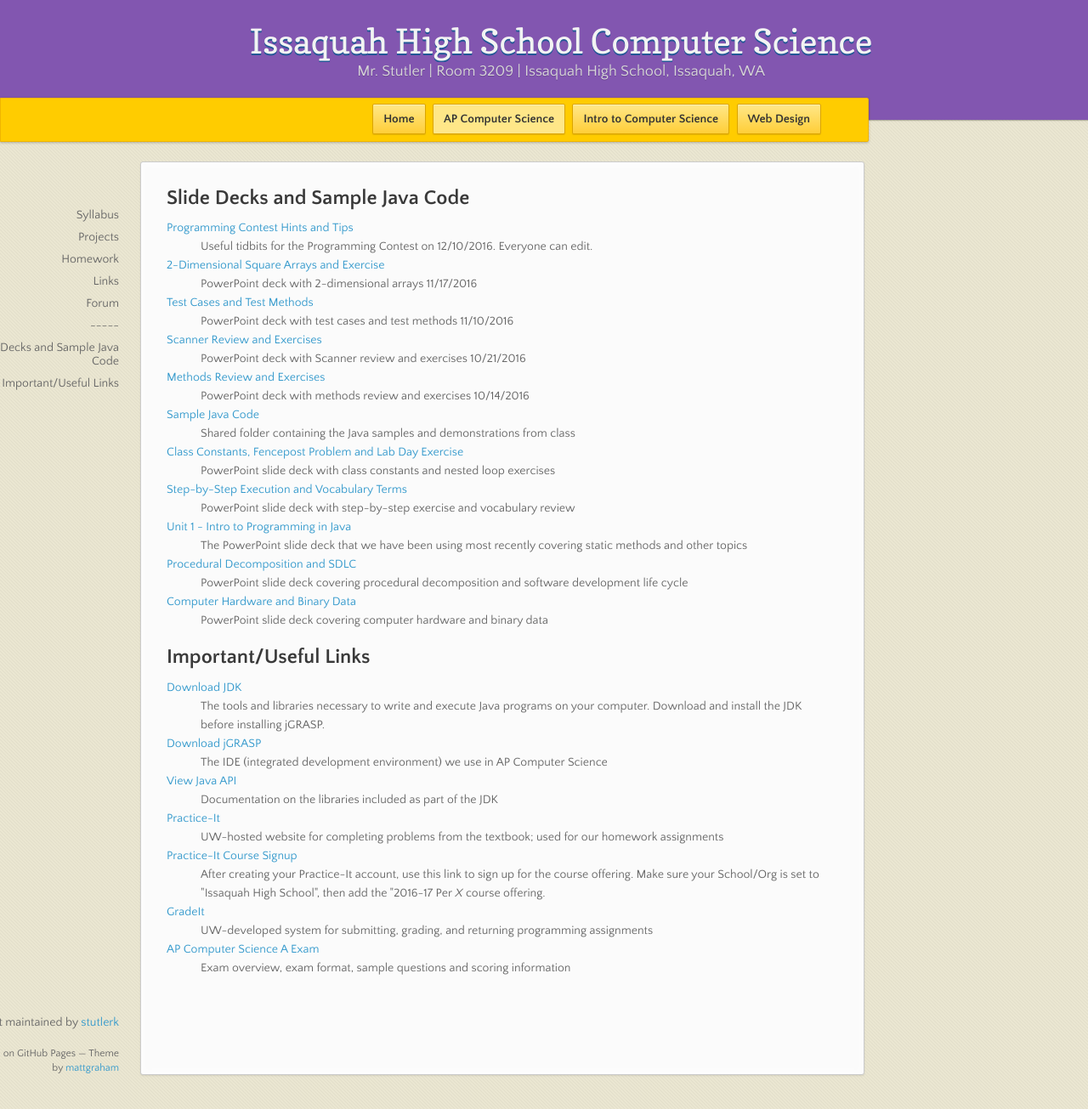
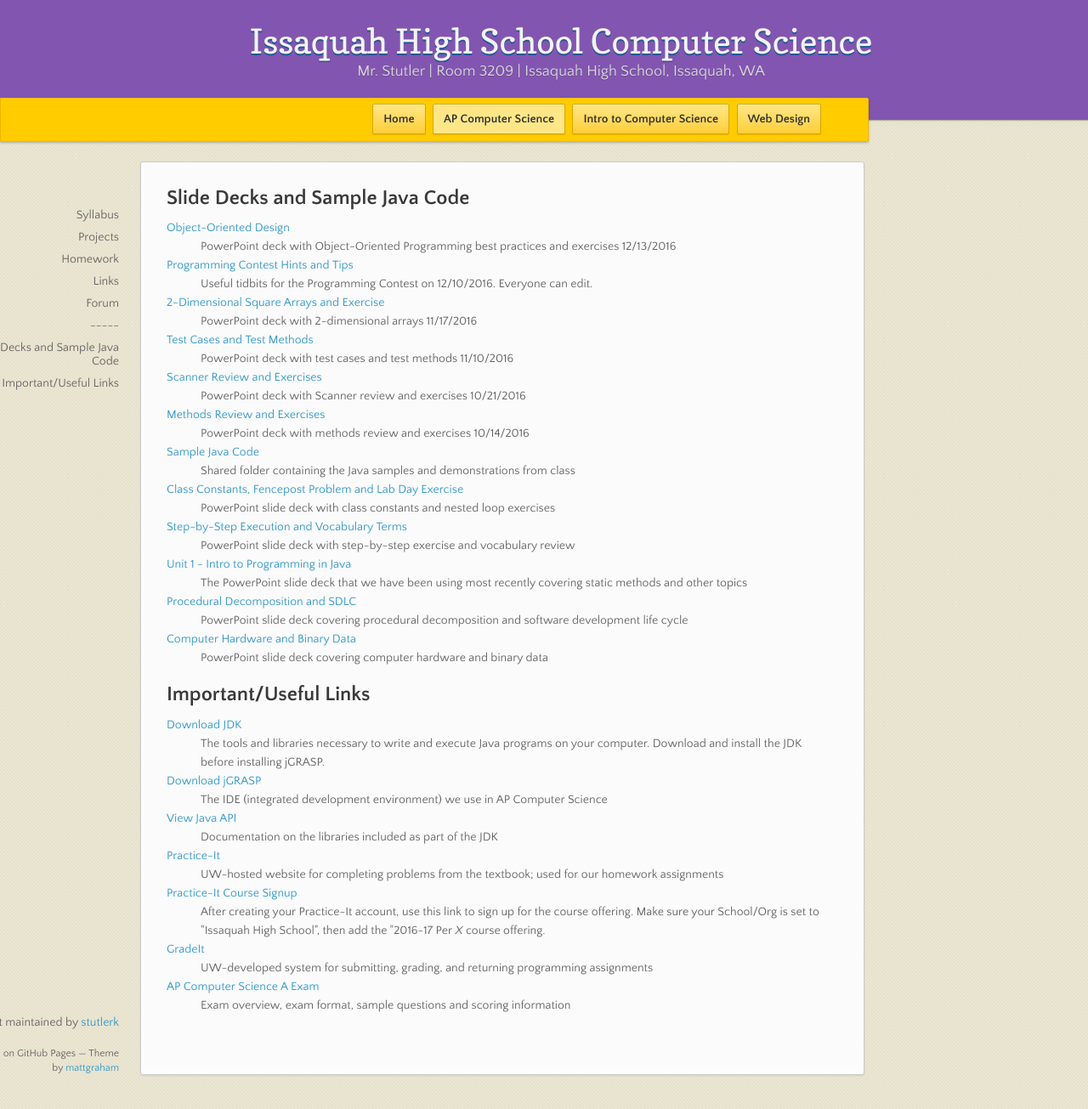
Before and after one commit to stutlerk/ihs-website, a Jekyll site: the page built from _apcs/links.html, in a window 1280 px wide and 1305 px high. Shown: the whole window at 85% size. Built offline with Jekyll 4.4.1, drawn with Linux system fonts in a browser that asks for light colours; nearby versions of some CDN libraries.

Commit message:
Update links.html

```diff
--- a/_apcs/links.html
+++ b/_apcs/links.html
@@ -6,6 +6,9 @@ layout: course
 <section>
 <h2>Slide Decks and Sample Java Code</h2>
 <dl>
+    <dt><a href="https://issaquahwednet-my.sharepoint.com/personal/stutlerk_issaquah_wednet_edu/_layouts/15/guestaccess.aspx?guestaccesstoken=y12BG0zjqRt1e2ilYLeDRu7A7Yy%2bNY7w3W7tCbcrXkk%3d&docid=0e948df4a8cd74db7a5b2e5c003d99aaa&rev=1">Object-Oriented Design</a></dt>
+    <dd>PowerPoint deck with Object-Oriented Programming best practices and exercises 12/13/2016</dd>
+
     <dt><a href="https://docs.google.com/document/d/1v_WR-GZCqRkWujaFIAl9P4Dsdb8MQovqQmEIom26byc/edit?usp=sharing">Programming Contest Hints and Tips</a></dt>
     <dd>Useful tidbits for the Programming Contest on 12/10/2016. Everyone can edit.</dd>
 
```
